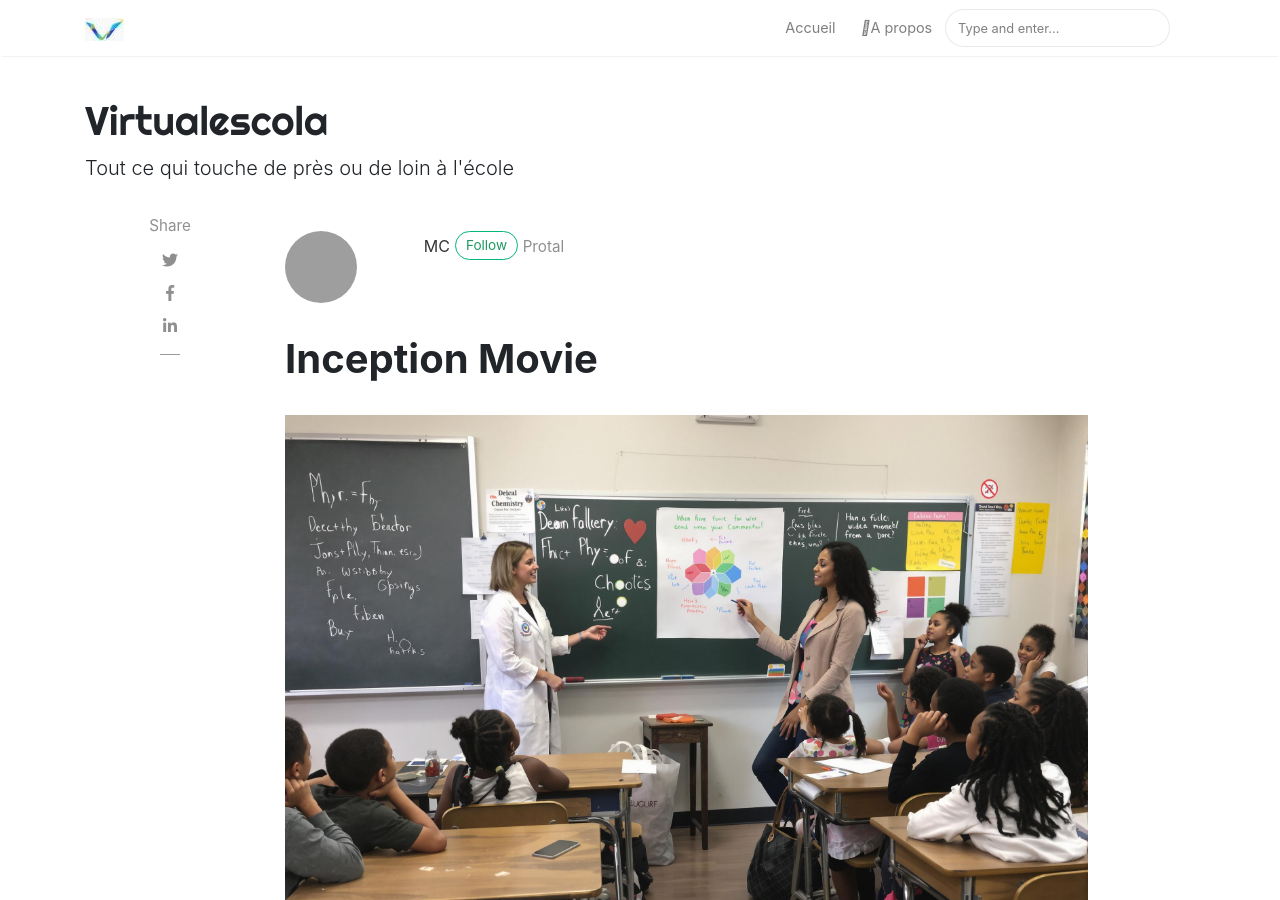
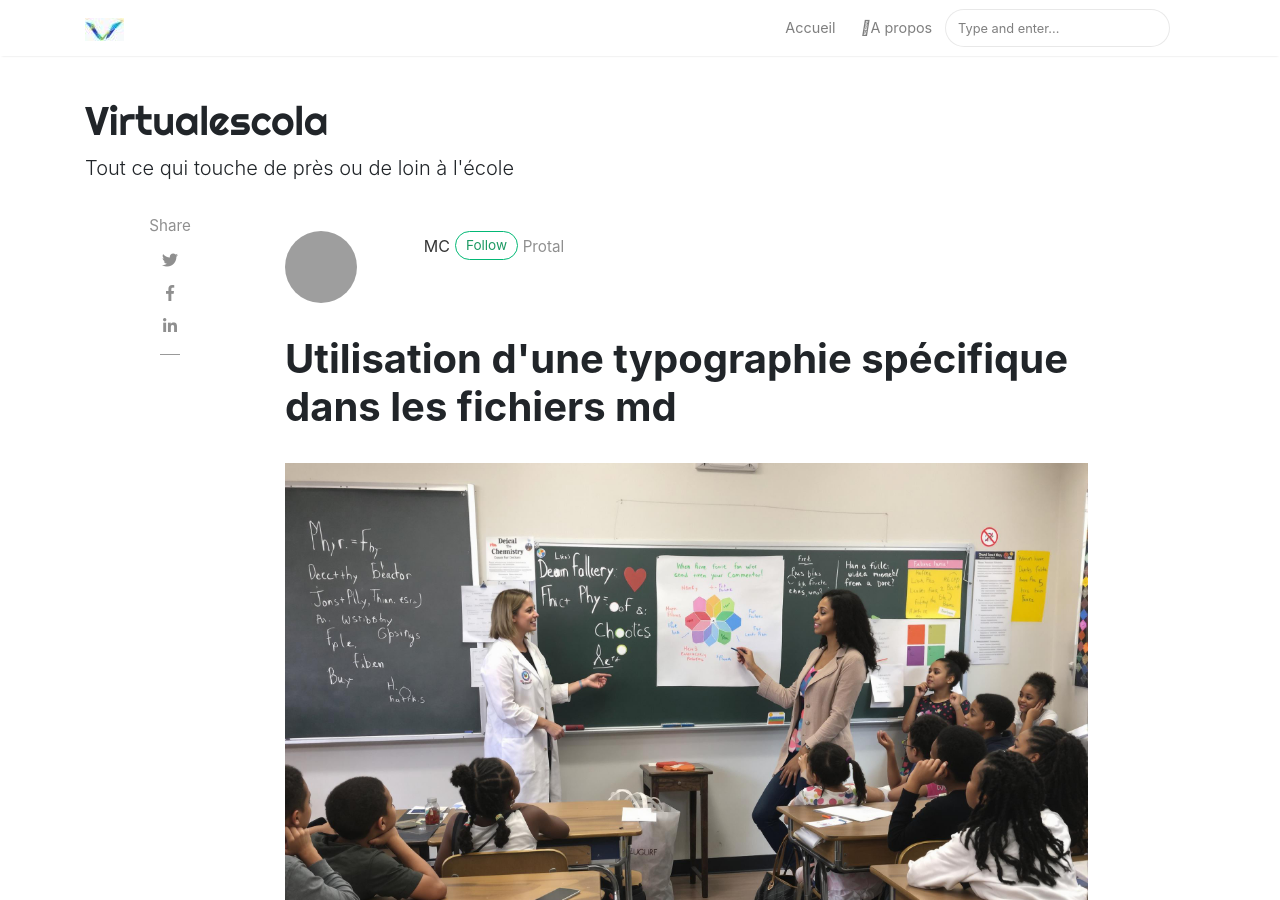
Before and after one commit to Virtualescola66/Virtualescola66.github.io, a Jekyll site: the page built from _posts/2018-01-11-customer-service.md, in a window 1280 px wide and 900 px high. Built offline with Jekyll 4.4.1, drawn with Linux system fonts in a browser that asks for light colours; nearby versions of some CDN libraries; comment, search, counter and statistics services are not loaded; grey boxes are pictures that could not be loaded.

Commit message:
Update 2018-01-11-customer-service.md

```diff
--- a/_posts/2018-01-11-customer-service.md
+++ b/_posts/2018-01-11-customer-service.md
@@ -1,6 +1,6 @@
 ---
 layout: post
-title:  "Inception Movie"
+title:  "Utilisation d'une typographie spécifique dans les fichiers md"
 author: MC
 categories: [ Tutoriel, EduNum ]
 tags: [red, yellow]
```
